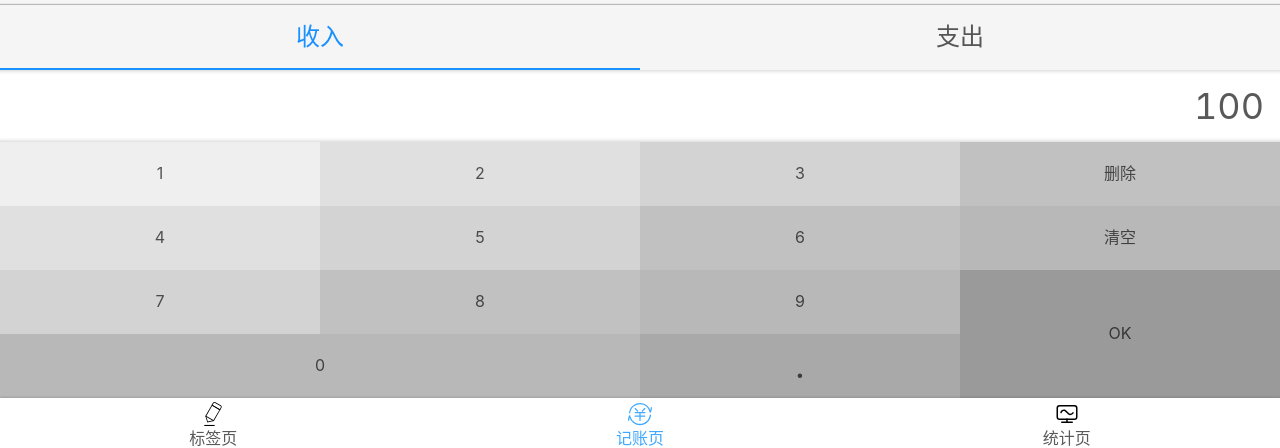
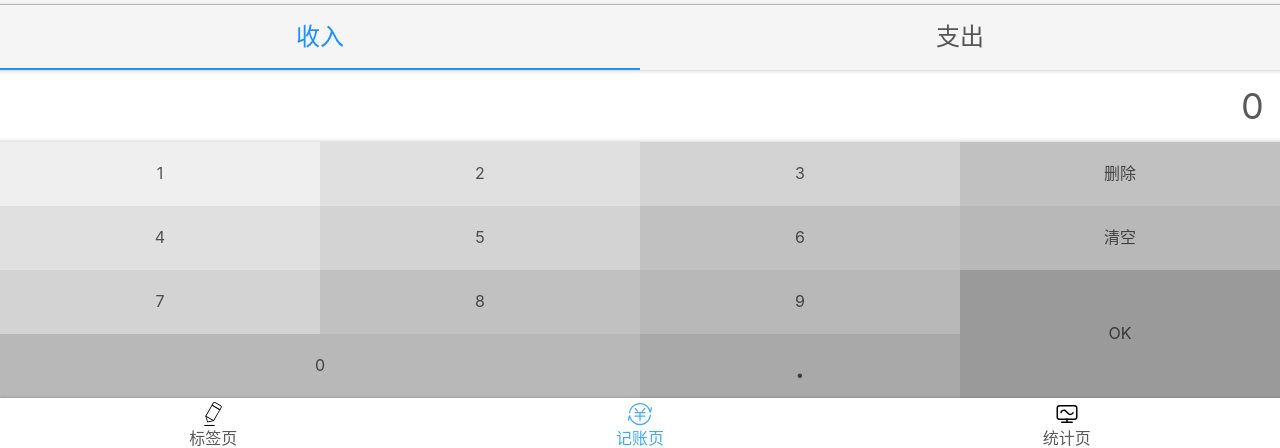
Before and after one commit to abstain23/react-count-money, a React app: page /#/money in a window 1280 px wide. Shown: the part 346-794 px from the top of the page. Built offline with nearby package versions, Linux system fonts and the light colour scheme.

Commit message:
完成部分NumberPadSection功能

```diff
--- a/src/pages/Money.tsx
+++ b/src/pages/Money.tsx
@@ -22,25 +22,7 @@ function Money() {
             <TagsSection />
             <NotesSection />
             <CateGorySection />
-            <NumberPadSection>
-                <div className='output'>100</div>
-                <div className='pad clearfix'>
-                    <button>1</button>
-                    <button>2</button>
-                    <button>3</button>
-                    <button>删除</button>
-                    <button>4</button>
-                    <button>5</button>
-                    <button>6</button>
-                    <button>清空</button>
-                    <button>7</button>
-                    <button>8</button>
-                    <button>9</button>
-                    <button className='ok'>OK</button>
-                    <button className='zero'>0</button>
-                    <button className='point'>.</button>
-                </div>
-            </NumberPadSection>
+            <NumberPadSection />
         </MyLayout>
     )
 }
--- a/src/pages/MoneyUi/NumberPadSection.tsx
+++ b/src/pages/MoneyUi/NumberPadSection.tsx
@@ -1,8 +1,9 @@
+import React, { FC, useState, MouseEvent } from 'react'
 import styled from 'styled-components'
 
 
 
-const NumberPadSection = styled.section`
+const Wrapper = styled.section`
 display:flex;
 flex-direction:column;
 .output {
@@ -62,4 +63,71 @@ flex-direction:column;
 }
 `
 
+const NumberPadSection: FC = () => {
+  const [output, setOutput] = useState<string>('0')
+  const handleClick = (e: MouseEvent) => {
+    const text = (e.target as HTMLElement).textContent
+    if (!text) return
+    switch (text) {
+      case '0':
+      case '1':
+      case '2':
+      case '3':
+      case '4':
+      case '5':
+      case '6':
+      case '7':
+      case '8':
+      case '9':
+        if(output === '0') {
+          setOutput(text)
+        } else {
+          setOutput(output + text)
+        }
+        break
+      case '.':
+        if(output.indexOf(text) >= 0) {
+          return
+        } else {
+          setOutput(output + text)
+        }
+        break
+      case 'OK':
+        console.log(text)
+        break
+      case '清空':
+        setOutput('0')
+        break
+      case '删除':
+        if(output === '0') return
+        const arr = output.split('')
+        if(arr.length === 1) return
+        arr.splice(arr.length - 1)
+        setOutput(arr.join(''))
+        break
+    }
+
+  }
+  return (
+    <Wrapper>
+      <div className='output'>{output}</div>
+      <div className='pad clearfix' onClick={handleClick}>
+        <button>1</button>
+        <button>2</button>
+        <button>3</button>
+        <button>删除</button>
+        <button>4</button>
+        <button>5</button>
+        <button>6</button>
+        <button>清空</button>
+        <button>7</button>
+        <button>8</button>
+        <button>9</button>
+        <button className='ok'>OK</button>
+        <button className='zero'>0</button>
+        <button className='point'>.</button>
+      </div>
+    </Wrapper>
+  )
+}
 export default NumberPadSection
```
